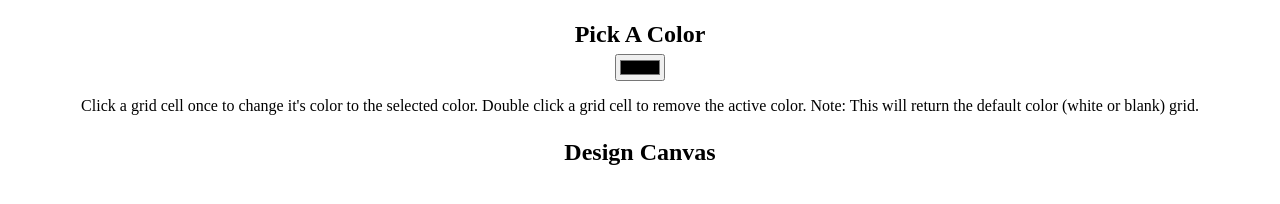
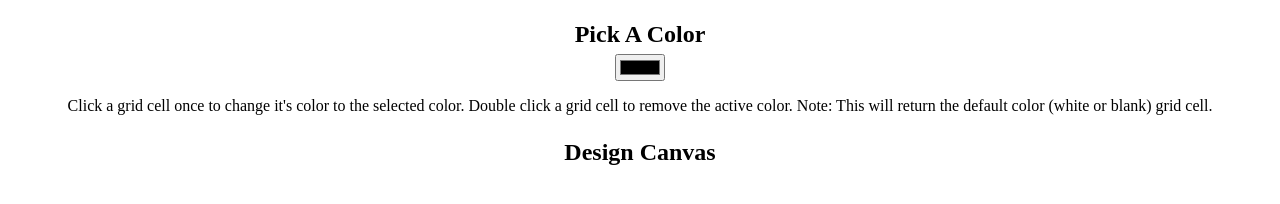
Before and after one commit to Clevs01/Clevs01.github.io, a plain HTML site: page index.html in a window 1280 px wide. Shown: the part 230-434 px from the top of the page. Drawn offline with nearby package versions, Linux system fonts and the light colour scheme.

Commit message:
Update index.html

```diff
--- a/index.html
+++ b/index.html
@@ -23,7 +23,7 @@
     <h2>Pick A Color</h2>
     <input type="color" id="colorPicker">
 <p class="instructions"> Click a grid cell once to change it's color to the selected color. Double click a grid cell to remove the active color.
-    Note: This will return the default color (white or blank) grid.
+    Note: This will return the default color (white or blank) grid cell.
     </p>
     <h2>Design Canvas</h2>
     <table id="pixelCanvas"></table>
```
